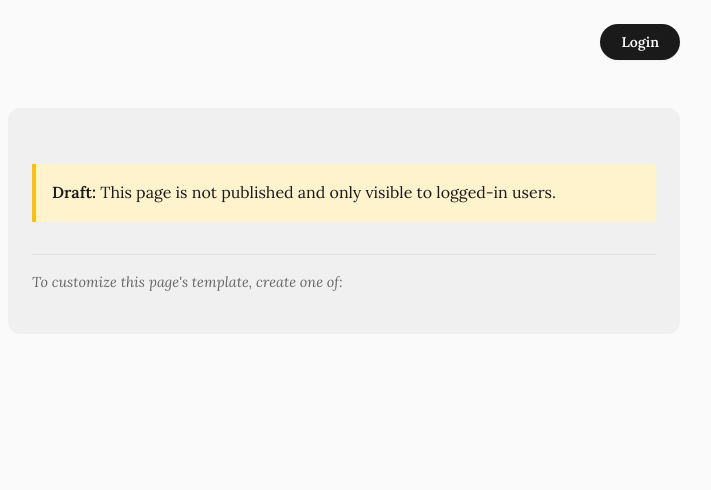
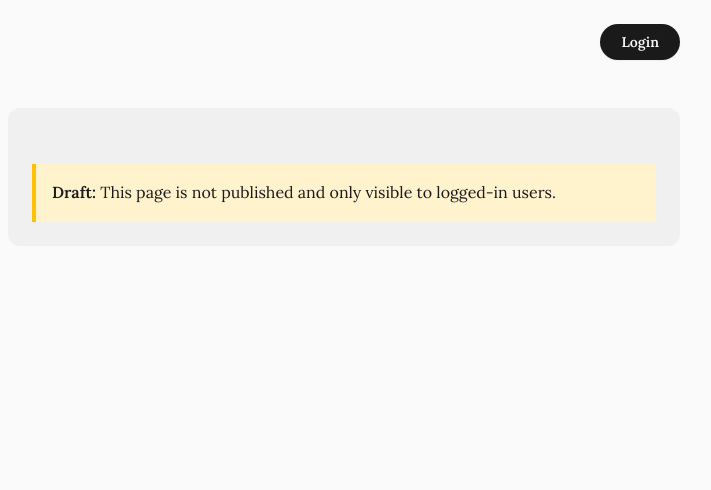
Before and after one commit to ZechCodes/Skrift, a Python web app: template templates/page.html in a window 1280 px wide. Shown: the top 490 px of the page, without its empty margins (296-1007 px from the left). Run offline with Jinja, Linux system fonts and the light colour scheme; the template is opened without the code that fills it, so the values that code supplies are empty.

Commit message:
Remove developer-facing template customization hints
Remove the footer hints showing template override paths from page
and post templates for cleaner production deployments.

Co-Authored-By: Claude Opus 4.5 <noreply@anthropic.com>

```diff
--- a/templates/page.html
+++ b/templates/page.html
@@ -22,14 +22,5 @@
         <strong>Draft:</strong> This page is not published and only visible to logged-in users.
     </aside>
     {% endif %}
-
-    <footer style="margin-top: 2rem; padding-top: 1rem; border-top: 1px solid #e0e0e0; font-size: 0.9em; color: #666;">
-        <p><em>To customize this page's template, create one of:</em></p>
-        <ul>
-            {% for i in range(slugs|length, 0, -1) %}
-            <li><code>templates/page-{{ slugs[:i]|join("-") }}.html</code></li>
-            {% endfor %}
-        </ul>
-    </footer>
 </article>
 {% endblock %}
--- a/templates/post.html
+++ b/templates/post.html
@@ -22,9 +22,5 @@
         <strong>Draft:</strong> This post is not published and only visible to logged-in users.
     </aside>
     {% endif %}
-
-    <footer style="margin-top: 2rem; padding-top: 1rem; border-top: 1px solid #e0e0e0; font-size: 0.9em; color: #666;">
-        <p><em>To customize this post's template, create <code>templates/post-{{ slug }}.html</code>.</em></p>
-    </footer>
 </article>
 {% endblock %}
```
